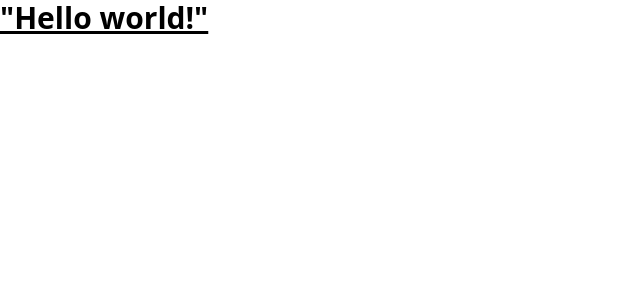
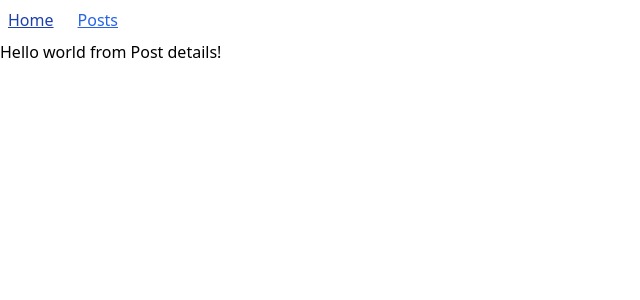
Before and after one commit to Thehambalamba/ananas-test, a React (Vite) app: page /post/1 in a window 1280 px wide. Shown: the top 300 px of the page, without its empty margins (0-640 px from the left). Built offline with nearby package versions, Linux system fonts and the light colour scheme.

Commit message:
Add react-router-dom and implement basic routing

```diff
--- a/package.json
+++ b/package.json
@@ -14,7 +14,8 @@
 	"dependencies": {
 		"@tanstack/react-query": "^5.28.9",
 		"react": "^18.2.0",
-		"react-dom": "^18.2.0"
+		"react-dom": "^18.2.0",
+		"react-router-dom": "^6.22.3"
 	},
 	"devDependencies": {
 		"@biomejs/biome": "1.6.2",
--- a/src/App.tsx
+++ b/src/App.tsx
@@ -1,6 +1,17 @@
 import { QueryClient, QueryClientProvider } from "@tanstack/react-query";
+import { RouterProvider } from "react-router-dom";
 
-const COMPONENT_NAME = "App";
+import {
+	Route,
+	createBrowserRouter,
+	createRoutesFromElements,
+} from "react-router-dom";
+import Layout from "./components/layout";
+import Home from "./pages/home";
+import PostDetails from "./pages/post-details";
+import Posts from "./pages/posts";
+
+const COMPONENT_NAME = "<Root />";
 // Create a client
 const queryClient = new QueryClient({
 	defaultOptions: {
@@ -17,9 +28,22 @@ interface Props {
 function App({ helloMessage }: Props) {
 	console.log(`${helloMessage} ${COMPONENT_NAME}.`);
 
+	const router = createBrowserRouter(
+		createRoutesFromElements(
+			<Route element={<Layout helloMessage={helloMessage} />}>
+				<Route element={<Home helloMessage={helloMessage} />} index path="/" />
+				<Route element={<Posts helloMessage={helloMessage} />} path="posts" />
+				<Route
+					element={<PostDetails helloMessage={helloMessage} />}
+					path="post/:postId"
+				/>
+			</Route>,
+		),
+	);
+
 	return (
 		<QueryClientProvider client={queryClient}>
-			<h1 className="text-3xl font-bold underline">"Hello world!"</h1>
+			<RouterProvider router={router} />
 		</QueryClientProvider>
 	);
 }
--- /dev/null
+++ b/src/components/layout.tsx
@@ -0,0 +1,40 @@
+import React from "react";
+import { NavLink, Outlet } from "react-router-dom";
+
+const COMPONENT_NAME = "<Layout />";
+
+interface Props {
+	helloMessage: string;
+}
+
+function Layout({ helloMessage }: Props) {
+	console.log(`${helloMessage} ${COMPONENT_NAME}.`);
+
+	const styleLink = React.useMemo(() => {
+		return ({ isActive }: { isActive: boolean }) =>
+			isActive
+				? "p-2 active"
+				: "p-2 underline text-blue-600 hover:text-blue-800";
+	}, []);
+
+	return (
+		<>
+			<header>
+				<nav className="flex gap-2">
+					<NavLink to="/" className={styleLink}>
+						Home
+					</NavLink>
+					<NavLink to="posts" className={styleLink}>
+						Posts
+					</NavLink>
+				</nav>
+			</header>
+			<main>
+				<Outlet />
+			</main>
+			<footer />
+		</>
+	);
+}
+
+export default Layout;
--- a/src/main.tsx
+++ b/src/main.tsx
@@ -1,10 +1,12 @@
 import React from "react";
 import ReactDOM from "react-dom/client";
-import App from "./App.tsx";
+import App from "./app";
 import "./index.css";
+
+const HELLO_TEXT = "Hello from";
 
 ReactDOM.createRoot(document.getElementById("root") as HTMLElement).render(
 	<React.StrictMode>
-		<App helloMessage={"Hello from "} />
+		<App helloMessage={HELLO_TEXT} />
 	</React.StrictMode>,
 );
--- /dev/null
+++ b/src/pages/home.tsx
@@ -0,0 +1,13 @@
+const COMPONENT_NAME = "<Home />";
+
+interface Props {
+	helloMessage: string;
+}
+
+function Home({ helloMessage }: Props) {
+	console.log(`${helloMessage} ${COMPONENT_NAME}.`);
+
+	return <div>Hello world from Home!</div>;
+}
+
+export default Home;
--- /dev/null
+++ b/src/pages/post-details.tsx
@@ -0,0 +1,13 @@
+const COMPONENT_NAME = "<PostDetails />";
+
+interface Props {
+	helloMessage: string;
+}
+
+function PostDetails({ helloMessage }: Props) {
+	console.log(`${helloMessage} ${COMPONENT_NAME}.`);
+
+	return <div>Hello world from Post details!</div>;
+}
+
+export default PostDetails;
--- /dev/null
+++ b/src/pages/posts.tsx
@@ -0,0 +1,13 @@
+const COMPONENT_NAME = "<Posts />";
+
+interface Props {
+	helloMessage: string;
+}
+
+function Posts({ helloMessage }: Props) {
+	console.log(`${helloMessage} ${COMPONENT_NAME}.`);
+
+	return <div>Hello world from Posts!</div>;
+}
+
+export default Posts;
```
Also changed, not shown: 1 other file (tests, documents, lock files or other folders).
